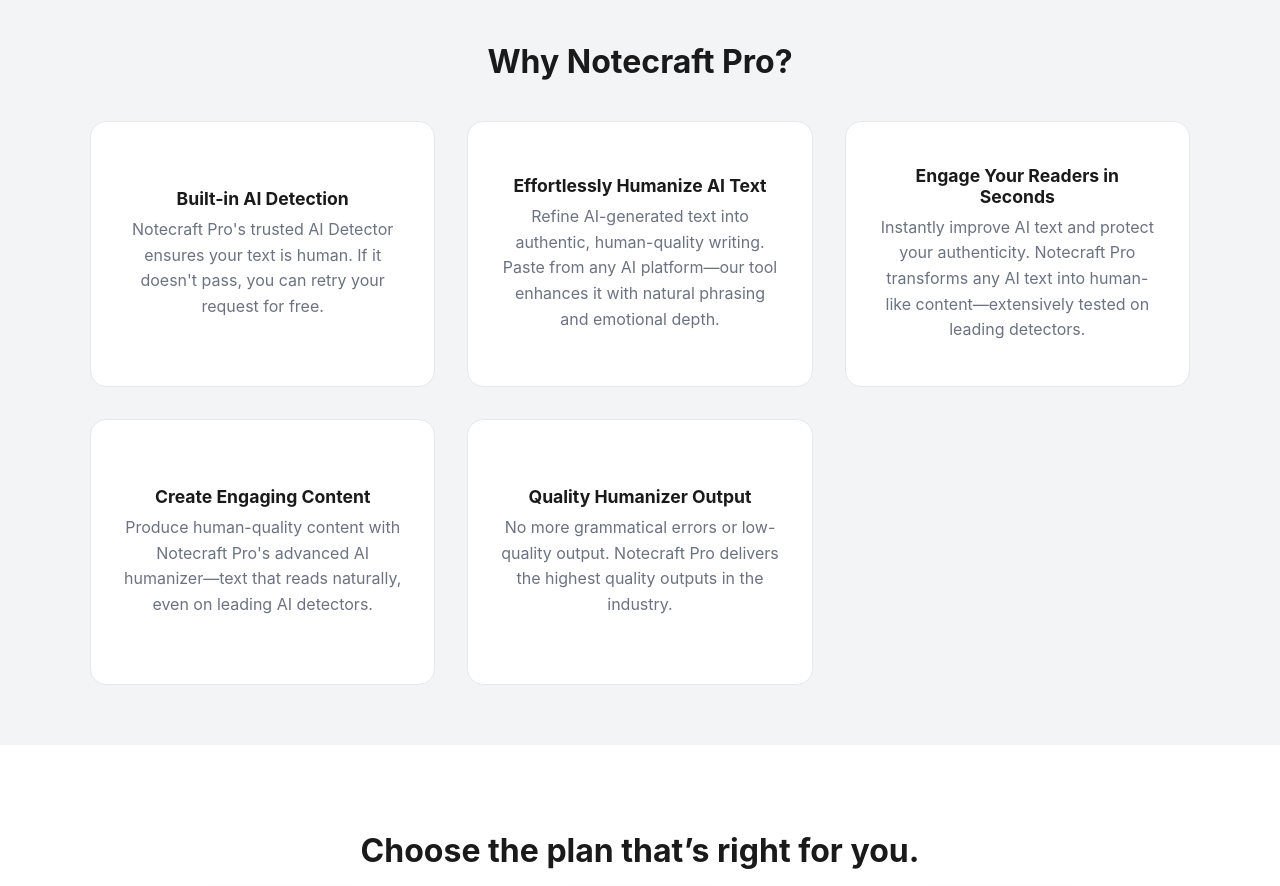
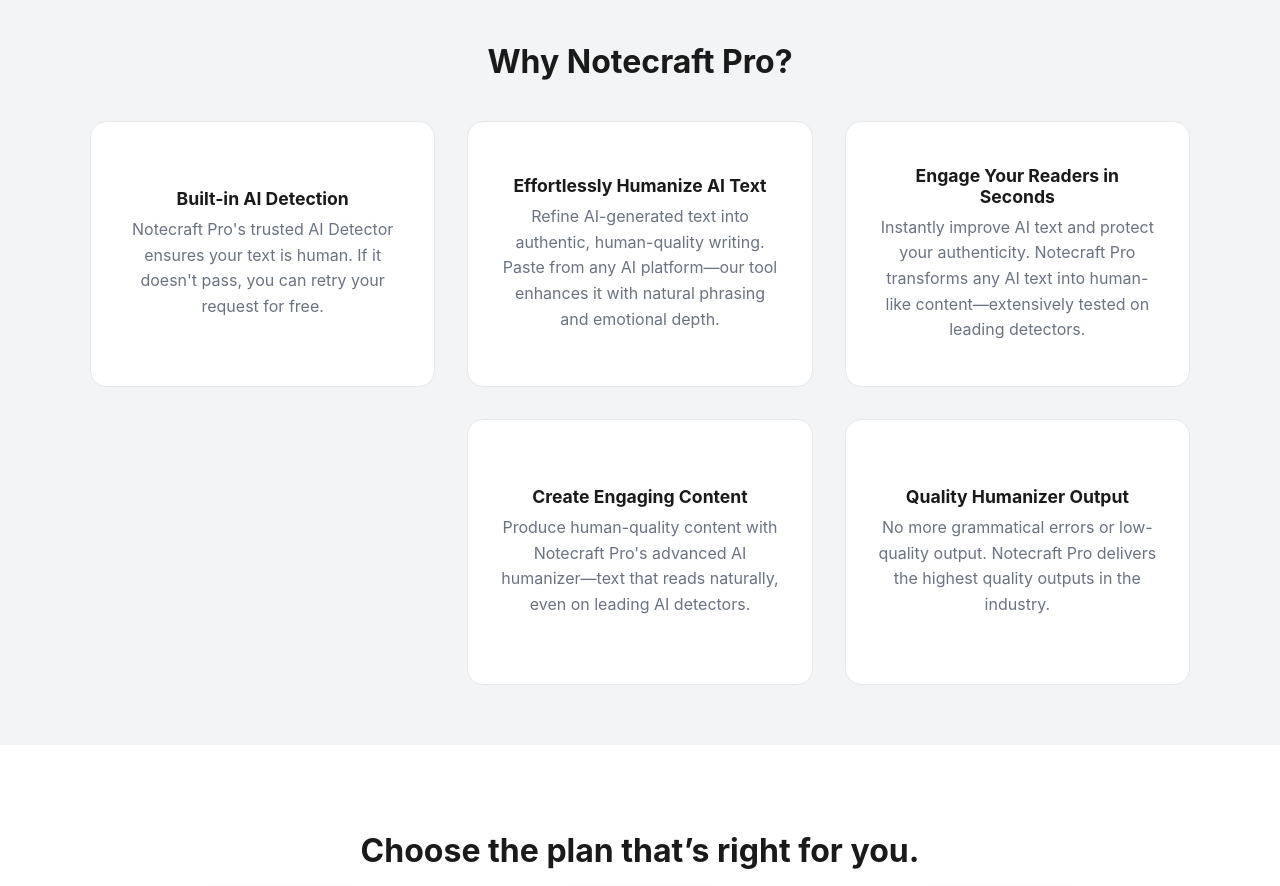
Before and after one commit to PeterWeber1/Notecraft.pro, a React (Create React App) app: page / in a window 1280 px wide. Shown: the part 1860-2746 px from the top of the page. Built offline with nearby package versions, Linux system fonts and the light colour scheme.

Commit message:
Fix bottom row centering in Why Notecraft Pro section - use explicit grid positioning

```diff
--- a/src/HomePage.js
+++ b/src/HomePage.js
@@ -769,25 +769,17 @@
       <section style={{ padding: '60px 0', background: theme.secondary }}>
         <div style={{ maxWidth: '1100px', margin: '0 auto', padding: '0 2rem' }}>
           <h2 style={{ textAlign: 'center', fontSize: '2rem', fontWeight: 'bold', marginBottom: '2.5rem' }}>Why Notecraft Pro?</h2>
-          <div style={{ display: 'flex', justifyContent: 'center' }}>
           <div style={{
             display: 'grid',
-            gridTemplateColumns: 'repeat(auto-fit, minmax(280px, 1fr))',
+            gridTemplateColumns: 'repeat(3, 1fr)',
             gap: '2rem',
             justifyContent: 'center',
             maxWidth: '1200px',
             margin: '0 auto',
-            placeItems: 'center',
-            gridAutoFlow: 'row dense'
+            placeItems: 'center'
           }}>
-            {[
-              { title: 'Built-in AI Detection', desc: 'Notecraft Pro\'s trusted AI Detector ensures your text is human. If it doesn\'t pass, you can retry your request for free.' },
-              { title: 'Effortlessly Humanize AI Text', desc: 'Refine AI-generated text into authentic, human-quality writing. Paste from any AI platform—our tool enhances it with natural phrasing and emotional depth.' },
-              { title: 'Engage Your Readers in Seconds', desc: 'Instantly improve AI text and protect your authenticity. Notecraft Pro transforms any AI text into human-like content—extensively tested on leading detectors.' },
-              { title: 'Create Engaging Content', desc: 'Produce human-quality content with Notecraft Pro\'s advanced AI humanizer—text that reads naturally, even on leading AI detectors.' },
-              { title: 'Quality Humanizer Output', desc: 'No more grammatical errors or low-quality output. Notecraft Pro delivers the highest quality outputs in the industry.' }
-            ].map((f, i) => (
-              <div key={i} style={{
+            {/* First row - 3 cards */}
+            <div style={{
               background: theme.card,
               borderRadius: '1rem',
               padding: '2rem',
@@ -799,11 +791,73 @@
               flexDirection: 'column',
               justifyContent: 'center'
             }}>
-                <div style={{ fontWeight: 'bold', marginBottom: '0.5rem', fontSize: '1.1rem' }}>{f.title}</div>
-                <div style={{ color: theme.muted, lineHeight: '1.6' }}>{f.desc}</div>
+              <div style={{ fontWeight: 'bold', marginBottom: '0.5rem', fontSize: '1.1rem' }}>Built-in AI Detection</div>
+              <div style={{ color: theme.muted, lineHeight: '1.6' }}>Notecraft Pro's trusted AI Detector ensures your text is human. If it doesn't pass, you can retry your request for free.</div>
             </div>
-            ))}
+            <div style={{
+              background: theme.card,
+              borderRadius: '1rem',
+              padding: '2rem',
+              border: `1px solid ${theme.border}`,
+              textAlign: 'center',
+              height: 'fit-content',
+              minHeight: '200px',
+              display: 'flex',
+              flexDirection: 'column',
+              justifyContent: 'center'
+            }}>
+              <div style={{ fontWeight: 'bold', marginBottom: '0.5rem', fontSize: '1.1rem' }}>Effortlessly Humanize AI Text</div>
+              <div style={{ color: theme.muted, lineHeight: '1.6' }}>Refine AI-generated text into authentic, human-quality writing. Paste from any AI platform—our tool enhances it with natural phrasing and emotional depth.</div>
             </div>
+            <div style={{
+              background: theme.card,
+              borderRadius: '1rem',
+              padding: '2rem',
+              border: `1px solid ${theme.border}`,
+              textAlign: 'center',
+              height: 'fit-content',
+              minHeight: '200px',
+              display: 'flex',
+              flexDirection: 'column',
+              justifyContent: 'center'
+            }}>
+              <div style={{ fontWeight: 'bold', marginBottom: '0.5rem', fontSize: '1.1rem' }}>Engage Your Readers in Seconds</div>
+              <div style={{ color: theme.muted, lineHeight: '1.6' }}>Instantly improve AI text and protect your authenticity. Notecraft Pro transforms any AI text into human-like content—extensively tested on leading detectors.</div>
+            </div>
+            {/* Second row - 2 cards centered */}
+            <div style={{
+              background: theme.card,
+              borderRadius: '1rem',
+              padding: '2rem',
+              border: `1px solid ${theme.border}`,
+              textAlign: 'center',
+              height: 'fit-content',
+              minHeight: '200px',
+              display: 'flex',
+              flexDirection: 'column',
+              justifyContent: 'center',
+              gridColumn: '2'
+            }}>
+              <div style={{ fontWeight: 'bold', marginBottom: '0.5rem', fontSize: '1.1rem' }}>Create Engaging Content</div>
+              <div style={{ color: theme.muted, lineHeight: '1.6' }}>Produce human-quality content with Notecraft Pro's advanced AI humanizer—text that reads naturally, even on leading AI detectors.</div>
+            </div>
+            <div style={{
+              background: theme.card,
+              borderRadius: '1rem',
+              padding: '2rem',
+              border: `1px solid ${theme.border}`,
+              textAlign: 'center',
+              height: 'fit-content',
+              minHeight: '200px',
+              display: 'flex',
+              flexDirection: 'column',
+              justifyContent: 'center',
+              gridColumn: '3'
+            }}>
+              <div style={{ fontWeight: 'bold', marginBottom: '0.5rem', fontSize: '1.1rem' }}>Quality Humanizer Output</div>
+              <div style={{ color: theme.muted, lineHeight: '1.6' }}>No more grammatical errors or low-quality output. Notecraft Pro delivers the highest quality outputs in the industry.</div>
+            </div>
+
           </div>
         </div>
       </section>
```
Lines whose indentation alone changed are shown as unchanged.
